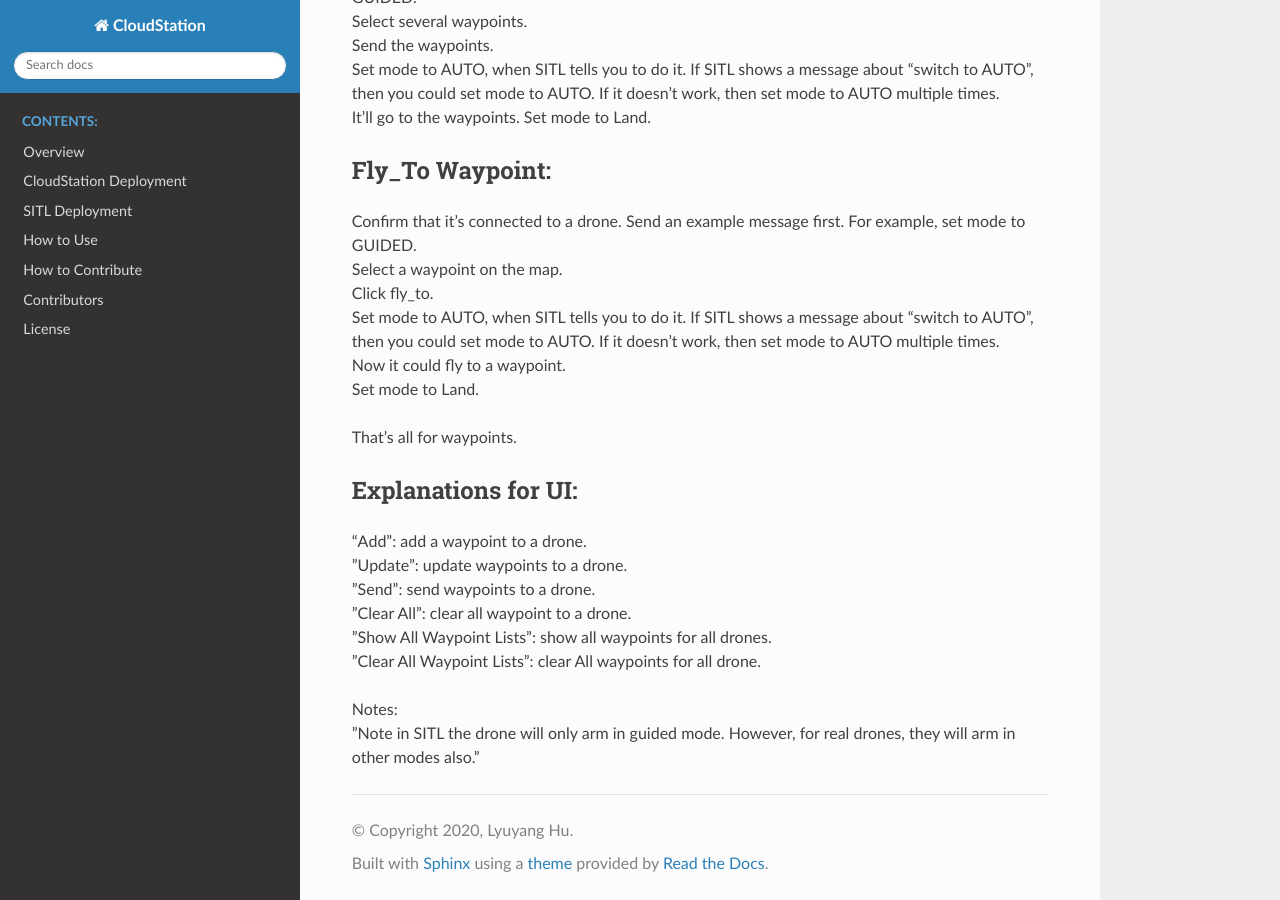
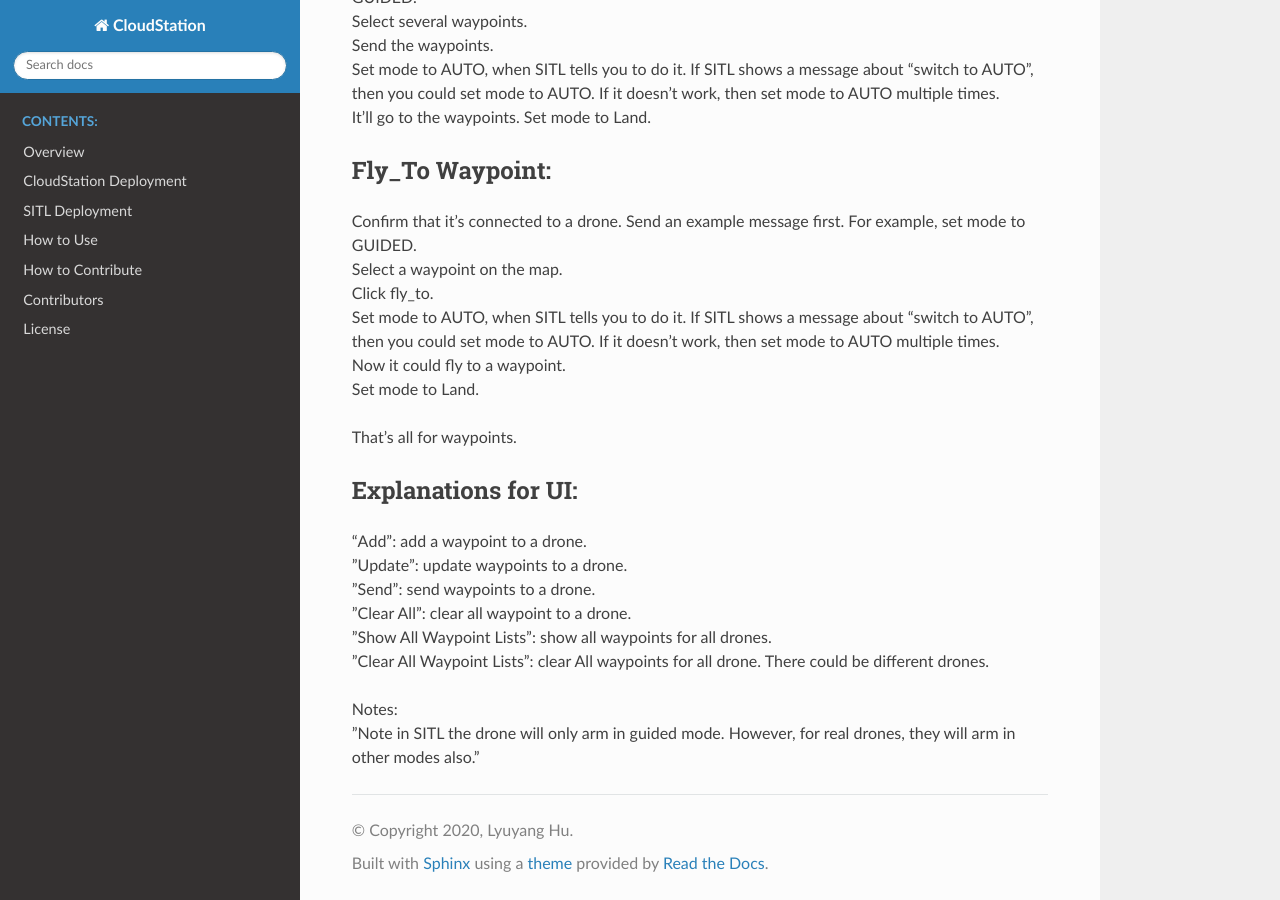
Before and after one commit to CloudStationTeam/docs, a Sphinx documentation site: the page built from source/waypoints.md, in a window 1280 px wide and 900 px high, scrolled down 1413 px. Built offline with Sphinx 7.4.7 and the Read the Docs theme 2.0.0, drawn with Linux system fonts in a browser that asks for light colours.

Commit message:
Update waypoints.md

```diff
--- a/source/waypoints.md
+++ b/source/waypoints.md
@@ -66,7 +66,7 @@ That's all for waypoints.
 "Clear All": clear all waypoint to a drone. \
 "Show All Waypoint Lists": show all waypoints for all drones. \
 "Clear All Waypoint Lists": clear All waypoints for all drone.
-
+There could be different drones.
 
 Notes: \
 "Note in SITL the drone will only arm in guided mode. However, for real drones, they will arm in other modes also."
```
